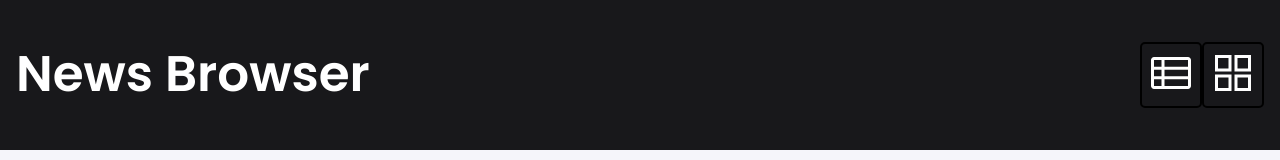
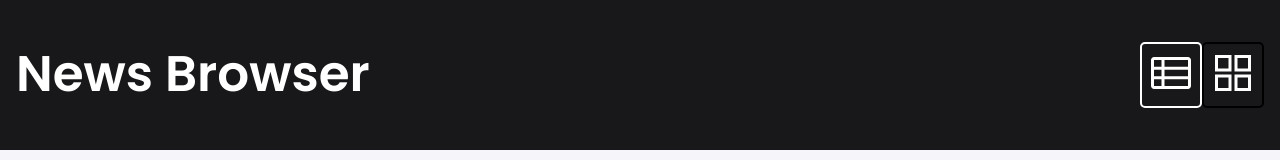
Before and after one commit to q270311/news-browser, a React (Create React App) app: page /#/ in a window 1280 px wide. Shown: the top 160 px of the page. Built offline with nearby package versions, Linux system fonts and the light colour scheme.

Commit message:
add default view: list

```diff
--- a/src/common/ImageRadioButton/index.js
+++ b/src/common/ImageRadioButton/index.js
@@ -1,12 +1,14 @@
 import { Radio, Label } from "./styled";
 
-const ImageRadioButton = ({id, name, value, onChange, src, alt}) => (
+const ImageRadioButton = ({id, name, value, onChange, src, alt, defaultChecked}) => (
     <>
       <Radio
         id={id}
         name={name}
         value={value}
-        onChange={onChange} />
+        onChange={onChange}
+        defaultChecked={defaultChecked}
+      />
       <Label htmlFor={id}>
         <img src={src} alt={alt} />
       </Label>
--- a/src/features/Header/ListTileToggleButton/index.js
+++ b/src/features/Header/ListTileToggleButton/index.js
@@ -15,6 +15,7 @@ const ListTileToggleButton = () => {
         onChange={() => { console.log("Lista") }}
         src={viewListIcon}
         alt="List icon"
+        defaultChecked ={true}
       />
       <ImageRadioButton
         id="grid"
```
